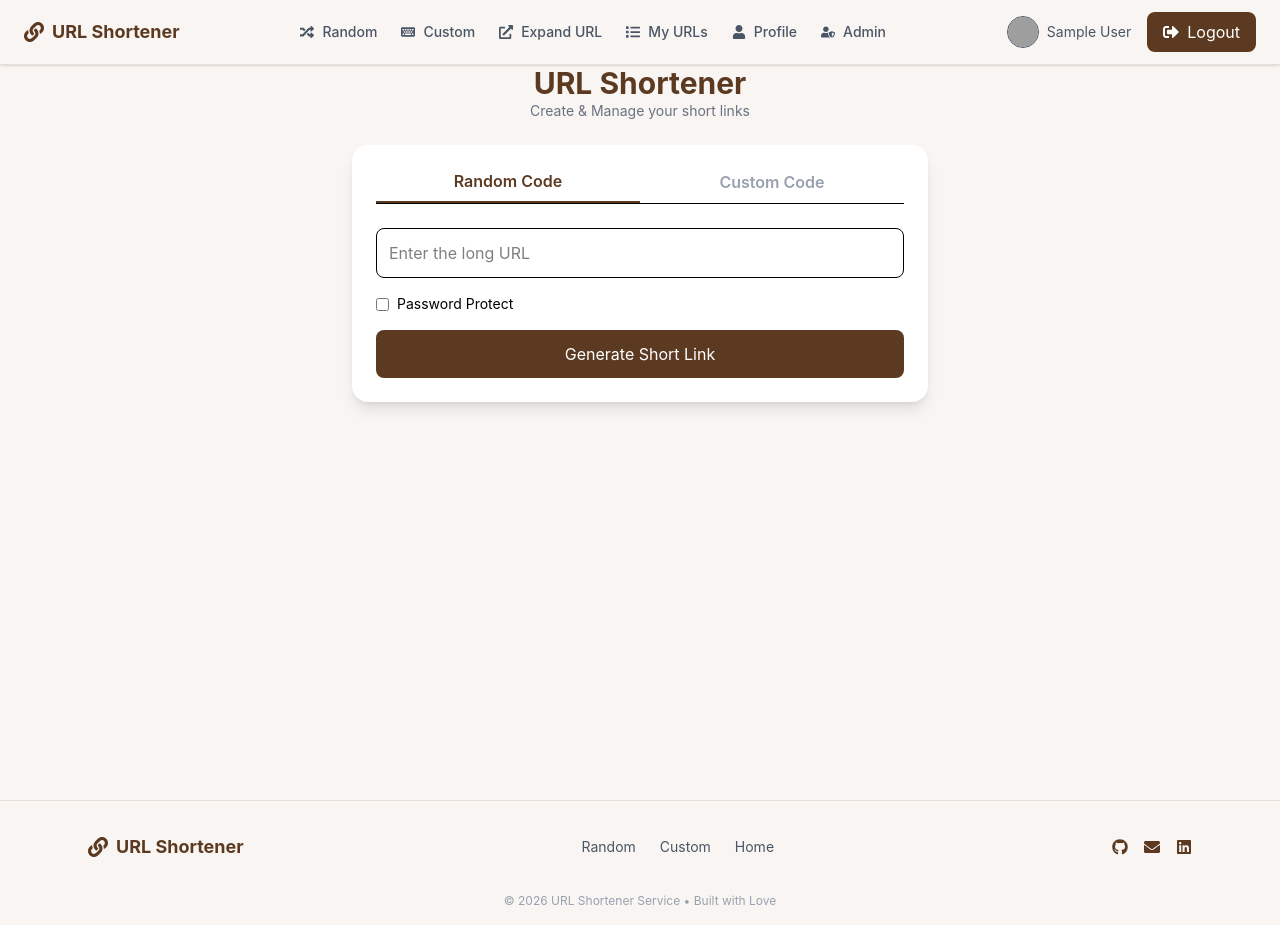
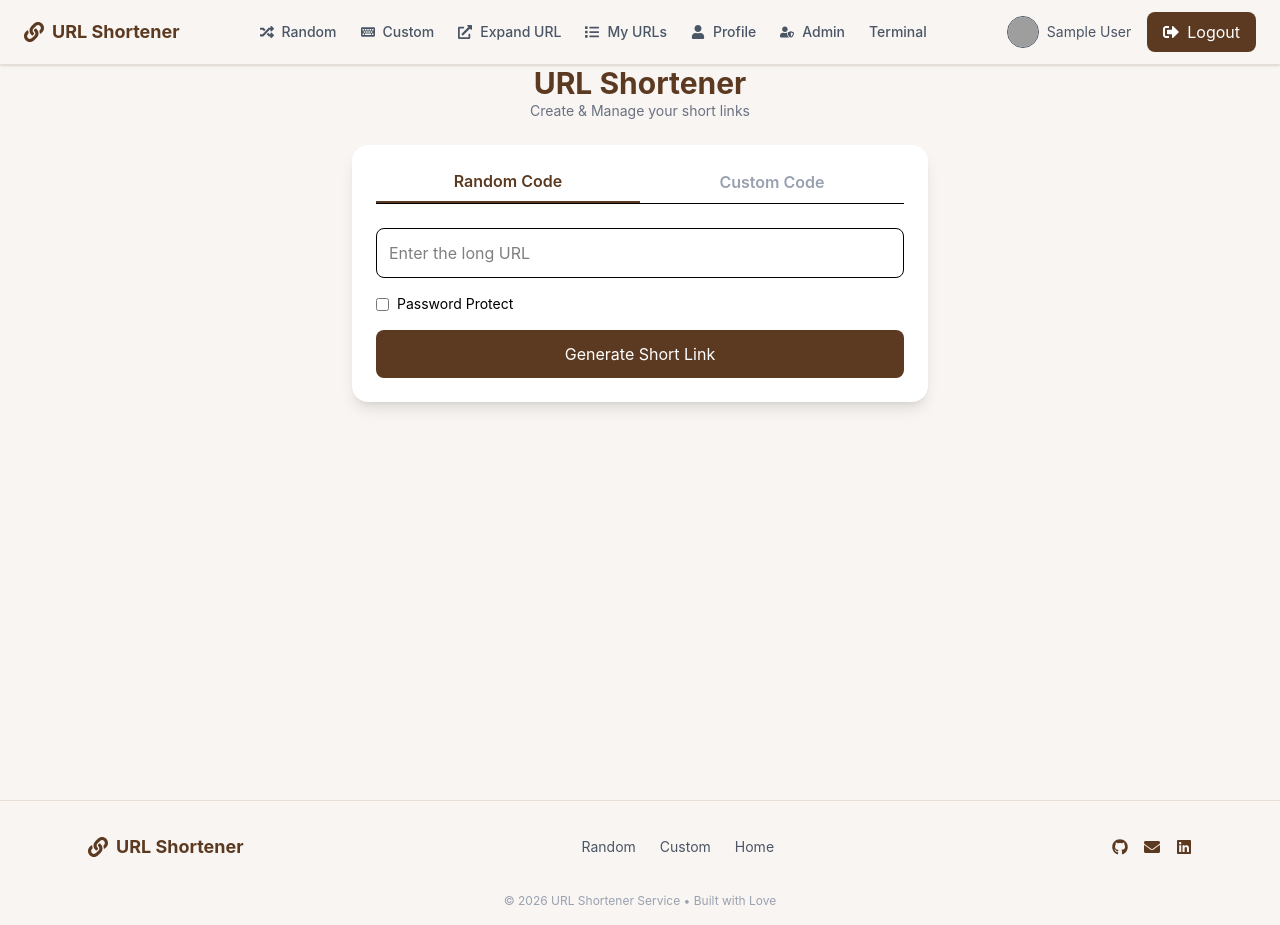
Before and after one commit to jaisondavid-m/url-shortner-service, a React (Vite) app in the folder client/: page /home in a window 1280 px wide. Built offline with nearby package versions, Linux system fonts and the light colour scheme; sample sign-in values are in the browser's storage; grey boxes are pictures that could not be loaded.

Commit message:
added terminal ui

```diff
--- a/client/src/components/Navbar.jsx
+++ b/client/src/components/Navbar.jsx
@@ -73,6 +73,12 @@ function Navbar() {
                         Admin
                     </button>
                 )}
+                <button
+                    onClick={() => navigate("/terminal")}
+                    className="flex items-center gap-2 text-gray-600 hover:text-[#5C3A21] transition"
+                >
+                    Terminal
+                </button>
 
             </div>
             <div className="flex items-center gap-4">
--- a/client/src/pages/Terminal.jsx
+++ b/client/src/pages/Terminal.jsx
@@ -70,7 +70,7 @@ function Terminal() {
             return
         }
 
-        if (cmd === "clear") {
+        if (cmd === "clear" || cmd === "cls") {
             setLines([])
             return
         }
```
